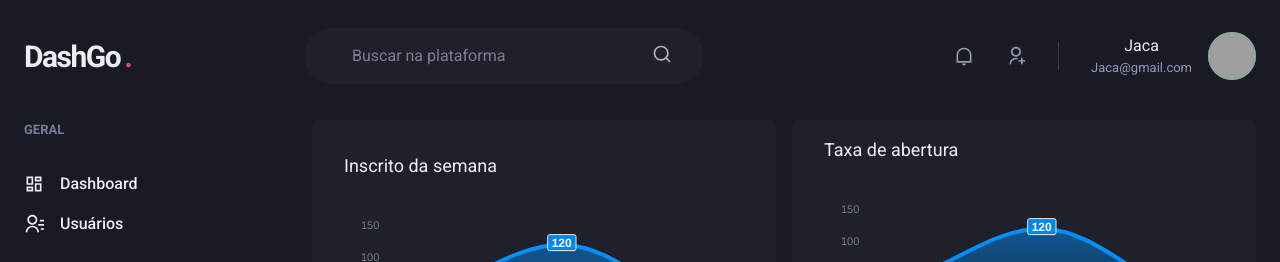
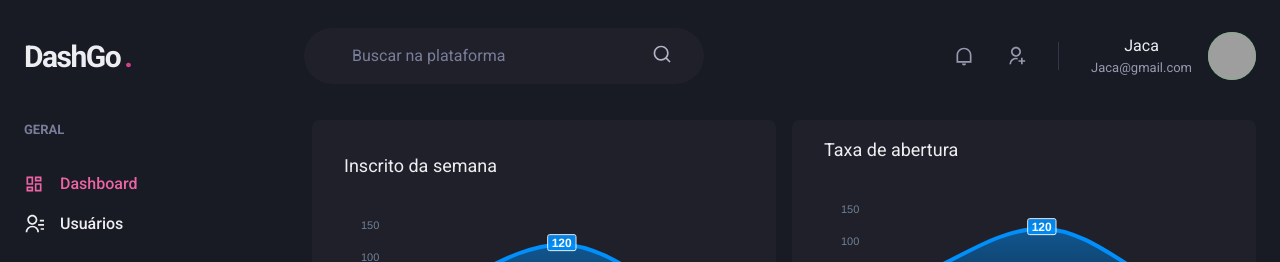
Before and after one commit to arcangeloBiel/DashGo, a Next.js app: page /dashboard in a window 1280 px wide. Shown: the top 262 px of the page. Built offline with nearby package versions, Linux system fonts and the light colour scheme; grey boxes are pictures that could not be loaded.

Commit message:
Sinalizando link ativo

```diff
--- /dev/null
+++ b/src/components/ActiveLink.tsx
@@ -0,0 +1,33 @@
+import Link, { LinkProps } from "next/link";
+import { useRouter } from "next/router";
+import { cloneElement, ReactElement } from "react";
+
+interface ActiveLinkProps extends LinkProps {
+  children: ReactElement;
+  shouldMatchExactHref?: boolean;
+}
+
+export function ActiveLink({
+  children,
+  shouldMatchExactHref = false,
+  ...rest
+}: ActiveLinkProps) {
+  const { asPath } = useRouter();
+  let isActive = false;
+  if (shouldMatchExactHref && (asPath == rest.href || asPath == rest.as)) {
+    isActive = true;
+  }
+  if (
+    !shouldMatchExactHref &&
+    (asPath.startsWith(String(rest.href)) || asPath.startsWith(String(rest.as)))
+  ) {
+    isActive = true;
+  }
+  return (
+    <Link {...rest}>
+      {cloneElement(children, {
+        color: isActive ? "pink.400" : "gray.50",
+      })}
+    </Link>
+  );
+}
--- a/src/components/Sidebar/NavLink.tsx
+++ b/src/components/Sidebar/NavLink.tsx
@@ -6,6 +6,7 @@
 } from "@chakra-ui/react";
 import { ElementType } from "react";
 import Link from "next/link";
+import { ActiveLink } from "../ActiveLink";
 interface NavLinkProps extends ChakraLinkPros {
   icon: ElementType;
   children: string;
@@ -14,13 +15,13 @@
 
 export function NavLink({ icon, children, href, ...rest }: NavLinkProps) {
   return (
-    <Link href={href} passHref>
+    <ActiveLink href={href} passHref>
       <ChakraLink display="flex" alignItems="center" {...rest}>
         <Icon as={icon} fontSize="20" />
         <Text ml="4" fontWeight="medium">
           {children}
         </Text>
       </ChakraLink>
-    </Link>
+    </ActiveLink>
   );
 }
```
